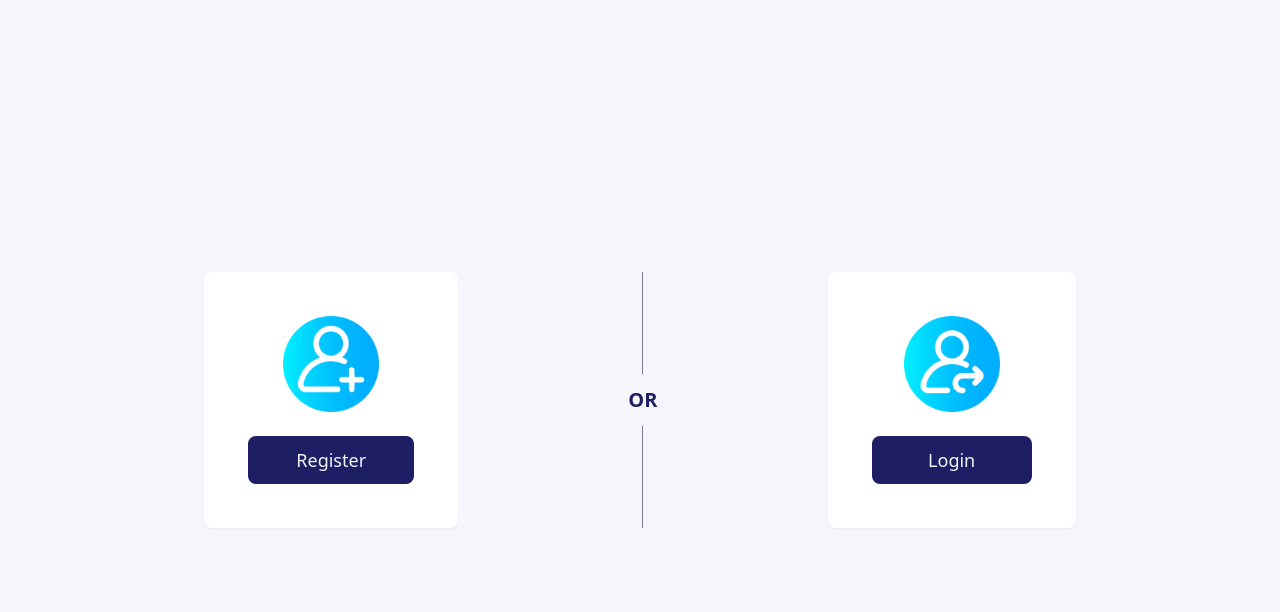
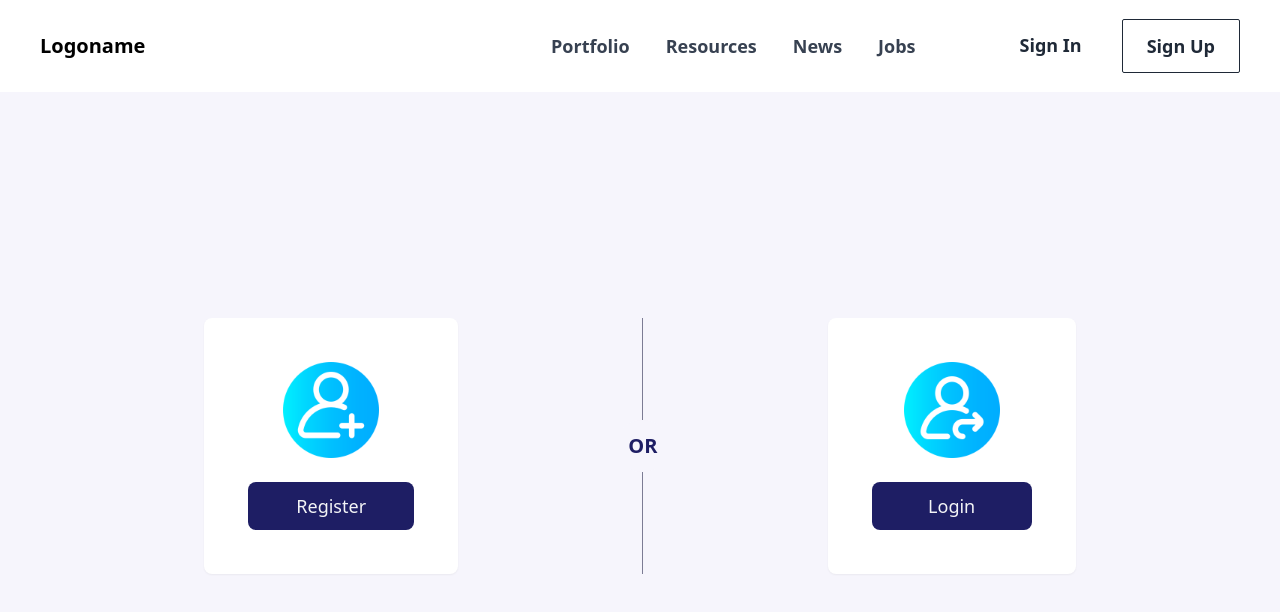
Before and after one commit to mohammadrz003/login-register-system-client_p, a React (Create React App) app: page / in a window 1280 px wide. Shown: the top 612 px of the page. Built offline with nearby package versions, Linux system fonts and the light colour scheme.

Commit message:
add Header component

```diff
--- a/src/components/authenticate/AuthenticateOptions.jsx
+++ b/src/components/authenticate/AuthenticateOptions.jsx
@@ -5,22 +5,41 @@ import twitterLogoImage from "../../assets/twitter.svg";
 import googleLogoImage from "../../assets/Google_Logo.svg";
 
 const AuthenticateOptions = (props) => {
+  const googleHandler = () => {
+    window.open("http://localhost:5000/api/users/google", "_self");
+  };
+
   return (
     <div className={`flex justify-center ${props.className}`}>
       <ul className="flex space-x-4 lg:space-x-[1.8vw]">
         <li>
-          <button onClick={props.onGoogle} className="w-14 h-14 p-3 lg:w-[3.5vw] lg:h-[3.5vw] lg:p-[0.7vw] flex justify-center items-center bg-white rounded-md shadow">
-            <img className="w-full h-auto" src={googleLogoImage} alt="google_logo" />
+          <button
+            onClick={googleHandler}
+            className="w-14 h-14 p-3 lg:w-[3.5vw] lg:h-[3.5vw] lg:p-[0.7vw] flex justify-center items-center bg-white rounded-md shadow"
+          >
+            <img
+              className="w-full h-auto"
+              src={googleLogoImage}
+              alt="google_logo"
+            />
           </button>
         </li>
         <li>
           <button className="w-14 h-14 p-3 lg:w-[3.5vw] lg:h-[3.5vw] lg:p-[0.7vw] flex justify-center items-center bg-white rounded-md shadow">
-            <img className="w-full h-auto" src={appleLogoImage} alt="apple_logo" />
+            <img
+              className="w-full h-auto"
+              src={appleLogoImage}
+              alt="apple_logo"
+            />
           </button>
         </li>
         <li>
           <button className="w-14 h-14 p-3 lg:w-[3.5vw] lg:h-[3.5vw] lg:p-[0.7vw] flex justify-center items-center bg-white rounded-md shadow">
-            <img className="w-full h-auto" src={twitterLogoImage} alt="twitter_logo" />
+            <img
+              className="w-full h-auto"
+              src={twitterLogoImage}
+              alt="twitter_logo"
+            />
           </button>
         </li>
       </ul>
--- a/src/components/authenticate/RegisterForm.jsx
+++ b/src/components/authenticate/RegisterForm.jsx
@@ -46,10 +46,6 @@ const RegisterForm = (props) => {
     setEnteredUserData({ name: "", email: "", password: "" });
   };
 
-  const googleHandler = () => {
-    window.open("http://localhost:5000/api/users/google", "_self");
-  };
-
   return (
     <div className="w-full lg:min-h-screen flex flex-col justify-evenly py-8 md:py-10 lg:py-0 px-6 md:px-[4vw]">
       <div className="mx-auto w-full max-w-screen-sm lg:max-w-[30vw]">
@@ -60,7 +56,6 @@ const RegisterForm = (props) => {
         </div>
         <AuthenticateOptions
           className="mt-8 lg:mt-[4.5vh]"
-          onGoogle={googleHandler}
         />
         <div className="w-full relative flex items-center justify-center py-3 mt-7 lg:py-[2vh] lg:mt-[3.5vh]">
           <span className="block w-full h-[1px] bg-gray-200"></span>
--- /dev/null
+++ b/src/components/header/Header.jsx
@@ -0,0 +1,76 @@
+import React, { useState, useContext } from "react";
+import { AiOutlineMenu } from "react-icons/ai";
+import { GrClose } from "react-icons/gr";
+import { Link } from "react-router-dom";
+import AuthContext from "../../contexts/auth-context";
+
+const Header = (props) => {
+  const AuthCtx = useContext(AuthContext);
+  const [isHeaderVisible, setIsHeaderVisible] = useState(false);
+
+  const changeHeaderVisibilityHandler = () => {
+    setIsHeaderVisible(!isHeaderVisible);
+  };
+
+  return (
+    <div
+      className={`${props.className} bg-white sticky top-0 left-0 right-0 z-[999]`}
+    >
+      <header className="mx-auto px-3 py-3 lg:px-10 lg:py-3">
+        <div className="flex justify-between items-center lg:space-x-5">
+          <div>
+            <h1 className="font-bold lg:text-xl">
+              <Link to="/">Logoname</Link>
+            </h1>
+          </div>
+          <div className="lg:hidden" onClick={changeHeaderVisibilityHandler}>
+            {isHeaderVisible ? <GrClose /> : <AiOutlineMenu />}
+          </div>
+          <div
+            className={`${
+              isHeaderVisible ? "bg-slate-800 left-0" : "-left-3/4"
+            } py-5 px-3 lg:px-0 lg:py-0 fixed top-0 h-[100vh] lg:h-auto overflow-scroll lg:overflow-auto w-3/4 lg:w-auto lg:static z-[999] lg:bg-transparent transition-all duration-300 ease-in lg:flex lg:items-center space-y-5 lg:space-y-0 lg:space-x-20`}
+          >
+            <nav>
+              <ul className="flex flex-col items-center lg:flex-row lg:space-x-9">
+                <li className="cursor-pointer font-semibold py-5 text-lg text-white lg:text-gray-700">
+                  Portfolio
+                </li>
+                <li className="cursor-pointer font-semibold py-5 text-lg text-white lg:text-gray-700">
+                  Resources
+                </li>
+                <li className="cursor-pointer font-semibold py-5 text-lg text-white lg:text-gray-700">
+                  News
+                </li>
+                <li className="cursor-pointer font-semibold py-5 text-lg text-white lg:text-gray-700">
+                  Jobs
+                </li>
+              </ul>
+            </nav>
+            <div className="flex flex-col-reverse lg:flex-row lg:space-x-4">
+              {AuthCtx.account ? (
+                <Link
+                  to="/"
+                  className="font-semibold text-lg text-[#1CD6CE] lg:text-gray-800 px-6 py-3 border border-[#1CD6CE] lg:border-gray-800 rounded-sm"
+                >
+                  Profile
+                </Link>
+              ) : (
+                <>
+                  <Link to="/login" className="font-semibold text-lg text-[#1CD6CE] lg:text-gray-800 px-6 py-3">
+                    Sign In
+                  </Link>
+                  <Link to="/register" className="font-semibold text-lg text-[#1CD6CE] lg:text-gray-800 px-6 py-3 border border-[#1CD6CE] lg:border-gray-800 rounded-sm">
+                    Sign Up
+                  </Link>
+                </>
+              )}
+            </div>
+          </div>
+        </div>
+      </header>
+    </div>
+  );
+};
+
+export default Header;
--- a/src/components/home/AuthenticationOptions.jsx
+++ b/src/components/home/AuthenticationOptions.jsx
@@ -7,7 +7,7 @@ import { Link } from "react-router-dom";
 
 const AuthenticationOptions = () => {
   return (
-    <div className="container m-auto max-w-screen-xl w-full min-h-screen flex justify-center items-center">
+    <div className="container m-auto max-w-screen-xl w-full min-h-[calc(100vh-92px)] flex justify-center items-center">
       <div className="w-full flex flex-col space-y-12 md:space-y-0 md:flex-row md:justify-evenly px-5 py-8">
         <Card className="flex flex-col justify-center items-center px-11 py-10 bg-white shadow-sm space-y-6">
           <div className="rounded-full">
--- /dev/null
+++ b/src/components/layouts/Layout.jsx
@@ -0,0 +1,13 @@
+import React from "react";
+import Header from "../header/Header";
+
+const Layout = (props) => {
+  return (
+    <React.Fragment>
+      <Header className={props.headerClass} />
+      {props.children}
+    </React.Fragment>
+  );
+};
+
+export default Layout;
--- a/src/components/profile/Profile.jsx
+++ b/src/components/profile/Profile.jsx
@@ -4,7 +4,7 @@ import ProfileCard from "./ProfileCard";
 
 const Profile = () => {
   return (
-    <div className="w-full p-5 min-h-screen flex justify-center items-center">
+    <div className="w-full p-5 min-h-[calc(100vh-92px)] flex justify-center items-center">
       <ProfileCard />
     </div>
   );
--- a/src/pages/home/Home.jsx
+++ b/src/pages/home/Home.jsx
@@ -5,6 +5,7 @@ import toast from "react-hot-toast";
 import AuthenticationOptions from "../../components/home/AuthenticationOptions";
 import AuthContext from "../../contexts/auth-context";
 import Profile from "../../components/profile/Profile";
+import Layout from "../../components/layouts/Layout";
 
 const Home = () => {
   const { state } = useLocation();
@@ -16,7 +17,11 @@ const Home = () => {
     }
   }, [state?.toastMessage]);
 
-  return <div>{AuthCtx.account ? <Profile /> : <AuthenticationOptions />}</div>;
+  return (
+    <Layout>
+      <div>{AuthCtx.account ? <Profile /> : <AuthenticationOptions />}</div>
+    </Layout>
+  );
 };
 
 export default Home;
--- a/src/pages/login/Login.jsx
+++ b/src/pages/login/Login.jsx
@@ -4,6 +4,7 @@ import toast from "react-hot-toast";
 
 import LoginForm from "../../components/authenticate/LoginForm";
 import AuthenticateLayout from "../../components/authenticate/AuthenticateLayout";
+import Layout from "../../components/layouts/Layout";
 
 const Login = () => {
   const { state } = useLocation();
@@ -17,11 +18,13 @@ const Login = () => {
   }, [state?.toastMessage]);
 
   return (
-    <AuthenticateLayout>
-      <div className="w-full h-full flex items-center">
-        <LoginForm />
-      </div>
-    </AuthenticateLayout>
+    <Layout headerClass="lg:hidden">
+      <AuthenticateLayout>
+        <div className="w-full h-full flex items-center">
+          <LoginForm />
+        </div>
+      </AuthenticateLayout>
+    </Layout>
   );
 };
 
--- a/src/pages/register/Register.jsx
+++ b/src/pages/register/Register.jsx
@@ -1,16 +1,17 @@
 import React from "react";
 import AuthenticateLayout from "../../components/authenticate/AuthenticateLayout";
 import RegisterForm from "../../components/authenticate/RegisterForm";
+import Layout from "../../components/layouts/Layout";
 
 const Register = () => {
   return (
-    <AuthenticateLayout>
-      <div className="w-full h-full flex items-center">
-        <RegisterForm />
-
-        {/* <RegisterOptions /> */}
-      </div>
-    </AuthenticateLayout>
+    <Layout headerClass="lg:hidden">
+      <AuthenticateLayout>
+        <div className="w-full h-full flex items-center">
+          <RegisterForm />
+        </div>
+      </AuthenticateLayout>
+    </Layout>
   );
 };
 
```
